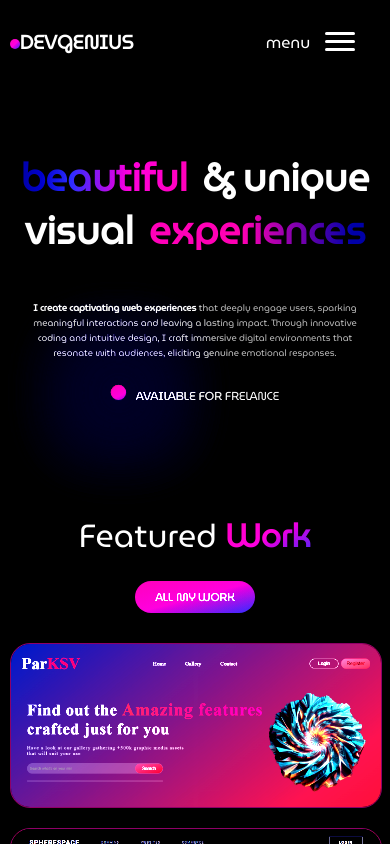
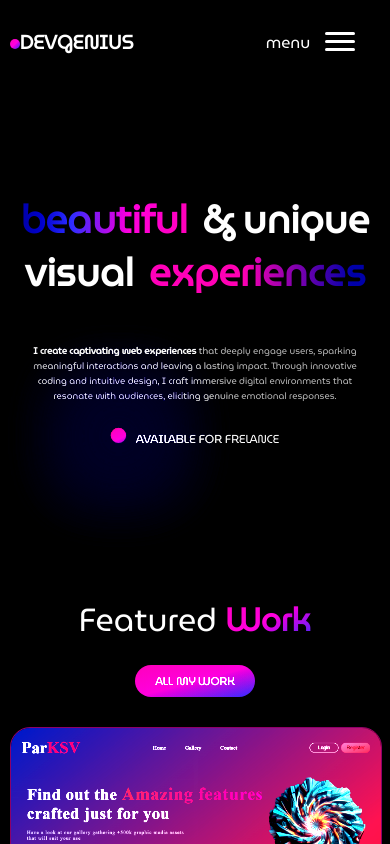
Before and after one commit to Jojoksv/Devgenius_porfolio, a React (Vite) app: page / in a window 390 px wide. Shown: the top 844 px of the page. Built offline with nearby package versions, Linux system fonts and the light colour scheme.

Commit message:
Site title and css

```diff
--- a/index.html
+++ b/index.html
@@ -3,7 +3,7 @@
   <head>
     <meta charset="UTF-8" />
     <meta name="viewport" content="width=device-width, initial-scale=1.0" />
-    <title>DEVGENIUS</title>
+    <title>DEVGENIUS - Joseph KOSSOUVI</title>
   </head>
   <body>
     <div id="root"></div>
--- a/src/styles/Figure.css
+++ b/src/styles/Figure.css
@@ -241,7 +241,7 @@
   @media screen and (max-width: 490px){
     .figureFigure{
         font-size: 1.5em;
-        height: 35vh;
+        height: 45vh;
     }
   }
   @media screen and (max-width: 431px){
```
